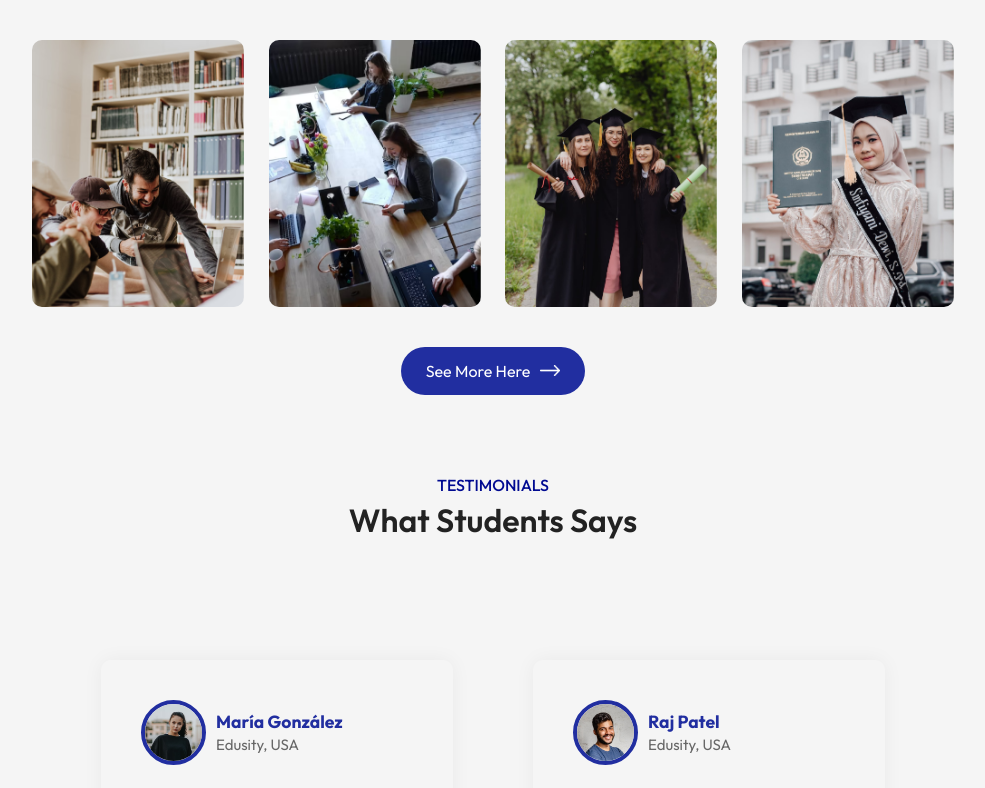
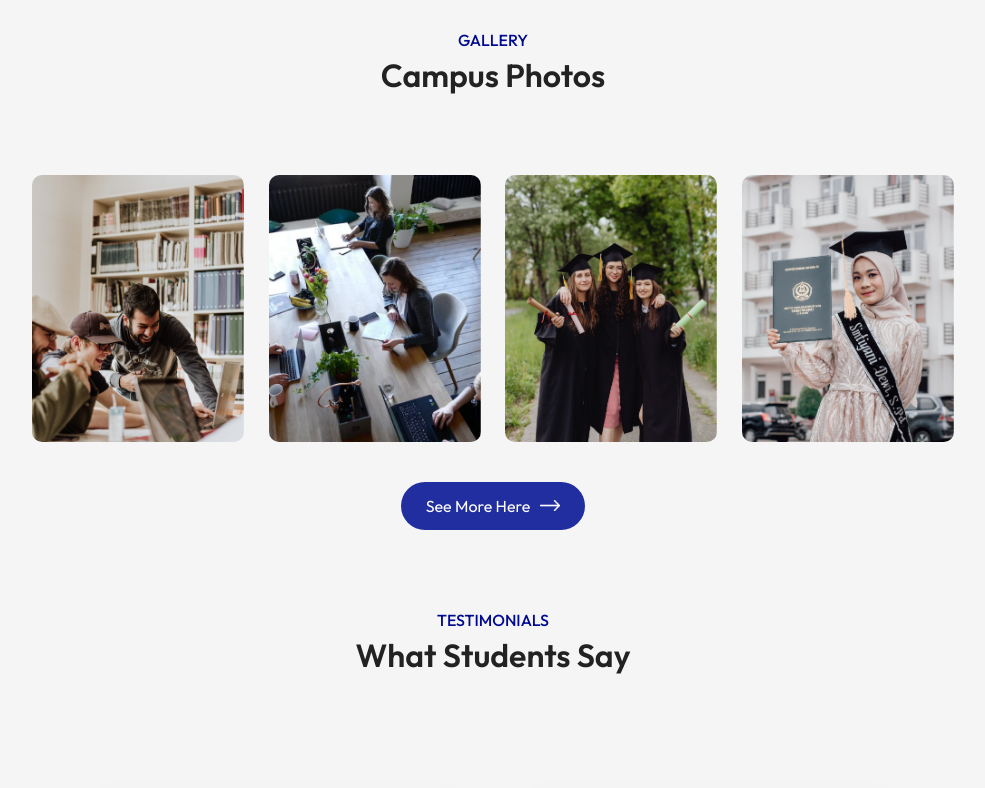
Before and after one commit to shoseinta/Edusity, a React (Vite) app: page / in a window 1280 px wide. Shown: the part 2000-2788 px from the top of the page, without its empty margins (147-1132 px from the left). Built offline with nearby package versions, Linux system fonts and the light colour scheme.

Commit message:
creted Section component for decomposition of App

```diff
--- a/src/App.jsx
+++ b/src/App.jsx
@@ -9,29 +9,52 @@ import Testimonials from "./Components/Testimonials/Testimonials";
 import Contact from "./Components/Contact/Contact";
 import Footer from "./Components/Footer/Footer";
 import VideoPlayer from "./Components/VideoPlayer/VideoPlayer";
+import { Children } from "react";
+import Section from "./Section";
 
 const App = () => {
 
   const [playState, setPlayState] = useState(false);
+  const sectionsData = [
+    {
+      id: 1,
+      title: "What We Offer",
+      subTitle: "OUR PROGRAM",
+      children: <><Programs /> <About setPlayState={setPlayState} /></>
+    },
+    {
+      id: 2,
+      title: "Campus Photos",
+      subTitle: "GALLERY",
+      children: <Campus />
+    },
+    {
+      id: 3,
+      title: "What Students Say",
+      subTitle: "TESTIMONIALS",
+      children: <Testimonials />
+    },
+    {
+      id: 4,
+      title: "Get in Touch",
+      subTitle: "CONTACT US",
+      children: <Contact />
+    }
+  ];
+
+
 
   return (
-    <div>
+    <>
       <Navbar />
       <Hero />
       <div className="container">
         <Title subTitle="OUR PROGRAM" title="What We Offer"/>
-        <Programs />
-        <About setPlayState={setPlayState}/>
-        <Title subTitle="GALLERY" title="Campus Photos"/>
-        <Campus/>
-        <Title subTitle="TESTIMONIALS" title="What Students Says"/>
-        <Testimonials/>
-        <Title subTitle="Contact Us" title="Get in Touch"/>
-        <Contact/>
+        {sectionsData.map(sectionData => <Section key={sectionData.id} {...sectionData} />)}
         <Footer/>
       </div>
       <VideoPlayer playState={playState} setPlayState={setPlayState}/>
-    </div>
+    </>
   );
 };
 
--- a/src/Features/VideoPlayer/VideoPlayer.jsx
+++ b/src/Features/VideoPlayer/VideoPlayer.jsx
@@ -5,8 +5,8 @@ import video from "../../assets/Our Kim Jong Un [Subtitles].mp4";
 const VideoPlayer = ({ playState, setPlayState }) => {
   const player = useRef(null);
 
-  const closePlayer = (e) => {
-    if (e.target === player.current) {
+  const closePlayer = (event) => {
+    if (event.target === player.current) {
       setPlayState(false);
     }
   };
--- /dev/null
+++ b/src/Section.jsx
@@ -0,0 +1,12 @@
+import Title from "./Components/Title/Title";
+
+const Section = ({title, subTitle, children}) => {
+    return(
+        <>
+            <Title title={title} subTitle={subTitle} />
+            {children}
+        </>
+    )
+}
+
+export default Section;
```
